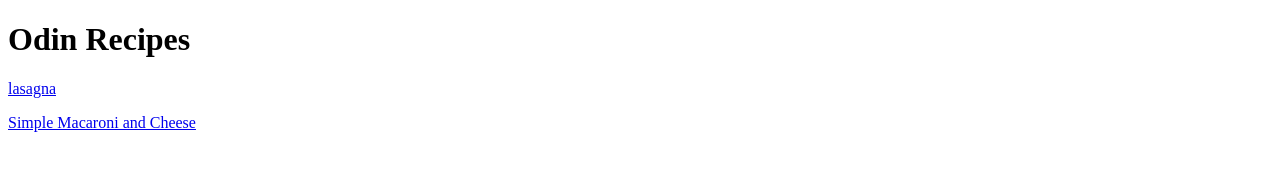
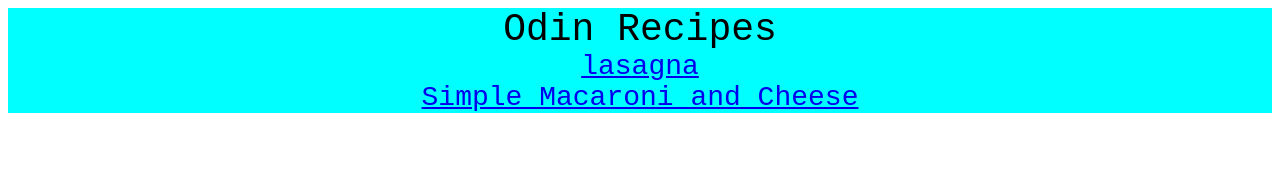
Before and after one commit to sdi1900354/odin-recipes, a plain HTML site: page index.html in a window 1280 px wide. Drawn offline with Linux system fonts and the light colour scheme.

Commit message:
addes some colors with the addition of css to the main page

```diff
--- a/index.html
+++ b/index.html
@@ -3,11 +3,13 @@
 <head>
     <meta charset="UTF-8">
     <meta name="viewport" content="width=device-width, initial-scale=1.0">
-    <title>Document</title>
+    <title>Main Page</title>
+    <link rel="stylesheet" href="style.css">
 </head>
 <body>
-    <h1>Odin Recipes</h1>
-    <p><a href="./recipes/lasagna.html" target="_blank" rel="noopener noopener">lasagna</a></p>
-    <p><a href="./recipes/Macaroni_Cheese.html" target="_blank" rel="noopener noopener">Simple Macaroni and Cheese</a></p>
+    <div id="title">Odin Recipes
+        <div class="subtitle1"><a href="./recipes/lasagna.html" target="_blank" rel="noopener noopener">lasagna</a></div>
+        <div class="subtitle2"><a href="./recipes/Macaroni_Cheese.html" target="_blank" rel="noopener noopener">Simple Macaroni and Cheese</a></div>
+    </div>
 </body>
 </html>
--- /dev/null
+++ b/style.css
@@ -0,0 +1,19 @@
+#title{
+    background-color: aqua;
+    color: rgb(0, 0, 0);
+    font-size: 38px;
+    text-align: center;
+    font-family: 'Courier New', Courier, monospace;
+}
+.subtitle1,.subtitle2{
+    color: rgb(2, 2, 2);
+
+    font-size: 28px;
+
+}
+
+#lasagna,#Macaroni{
+    color: rgb(0, 0, 0);
+
+    font-size: 38px;
+}
```
Also changed, not shown: recipes/Macaroni_Cheese.html (+4 -2 lines), recipes/lasagna.html (+6 -3 lines).
